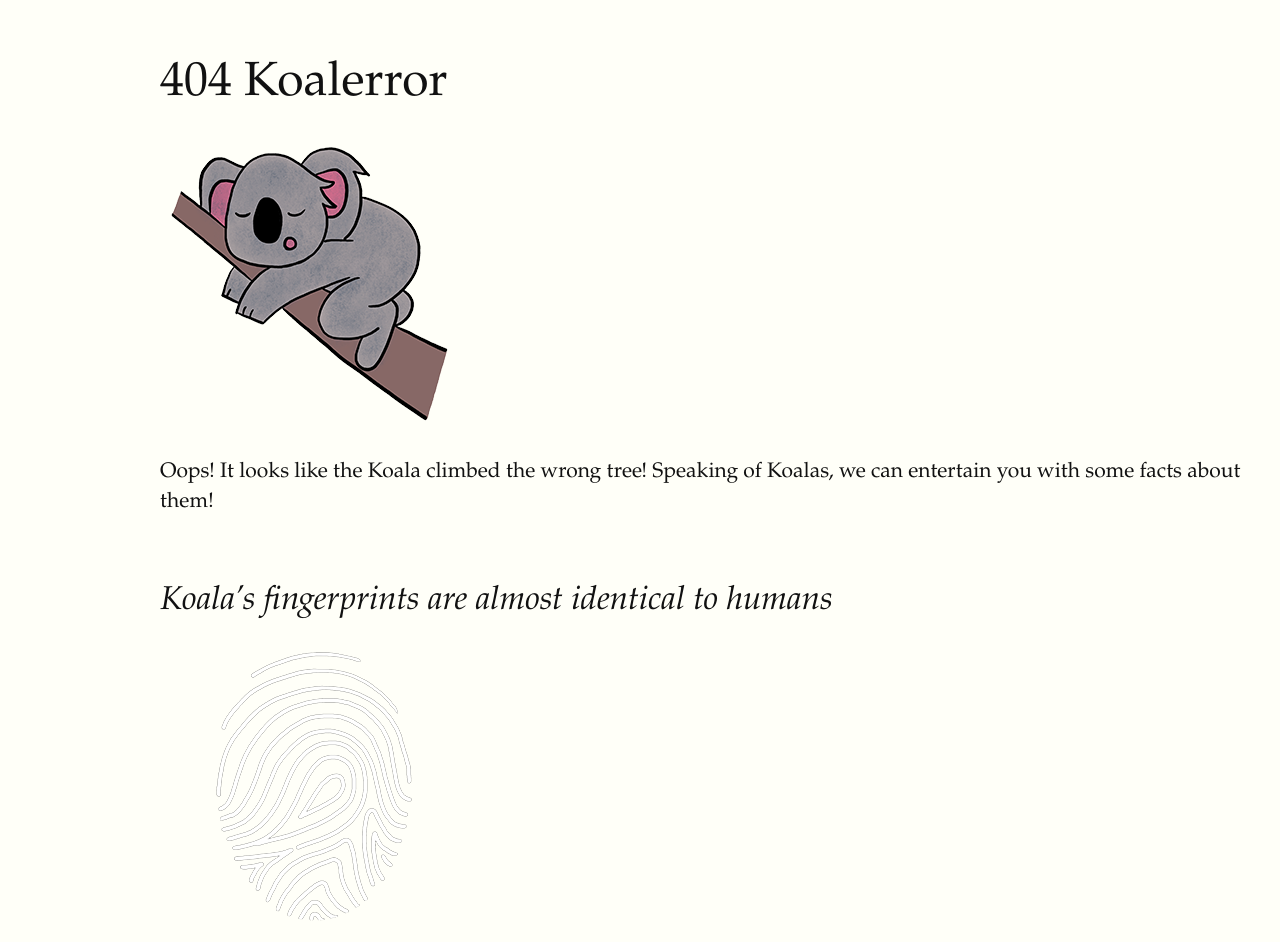
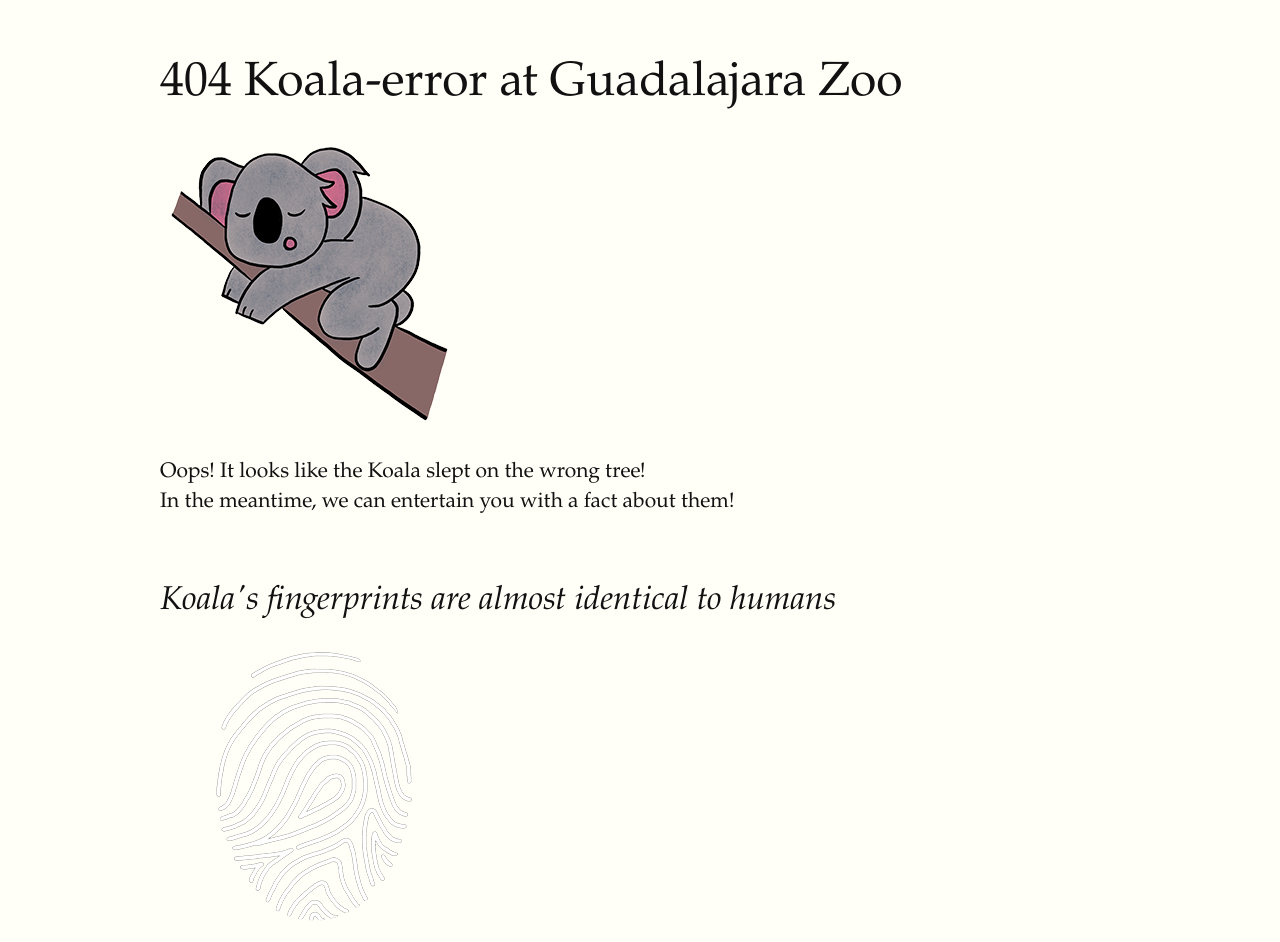
Before and after one commit to TonyCostantini/css-frameworks, a plain HTML site: page index.html in a window 1280 px wide. Shown: the top 942 px of the page. Drawn offline with Linux system fonts and the light colour scheme; a web font is replaced by a local one.

Commit message:
Update code and documents

```diff
--- a/index.html
+++ b/index.html
@@ -8,12 +8,12 @@
     <link rel="stylesheet" href="tufte.css">
   </head>
   <body>
-    <h1>404 Koalerror</h1>
+    <h1>404 Koala-error at Guadalajara Zoo</h1>
     <script src="index.js"></script>
     <img src="images/Koala.png" alt="Illustration of a Koala hugging a tree" />
-    <p>Oops! It looks like the Koala climbed the wrong tree! Speaking of Koalas, we can entertain you with some facts about them!</p>
+    <p>Oops! It looks like the Koala slept on the wrong tree! <br> In the meantime, we can entertain you with a fact about them!</p>
     <section>
-      <h2>Koala’s fingerprints are almost identical to humans</h2>
+      <h2>Koala's fingerprints are almost identical to humans</h2>
       <img src="images/fingerprint.png" alt="Illustration of a Koala Fingerprint" />
       <p>"It is so hard to distinguish between the fingerprints of koalas and humans that even under a microscope it is hard to tell. There are even reported cases of a koala’s fingerprints confusing forensics at crime scenes" (Wolchover).</p>
       <h6>Wolchover N. Koalas Have Human-like Fingerprints. Live Science. Accessed May 11, 2021.</h6>
```
